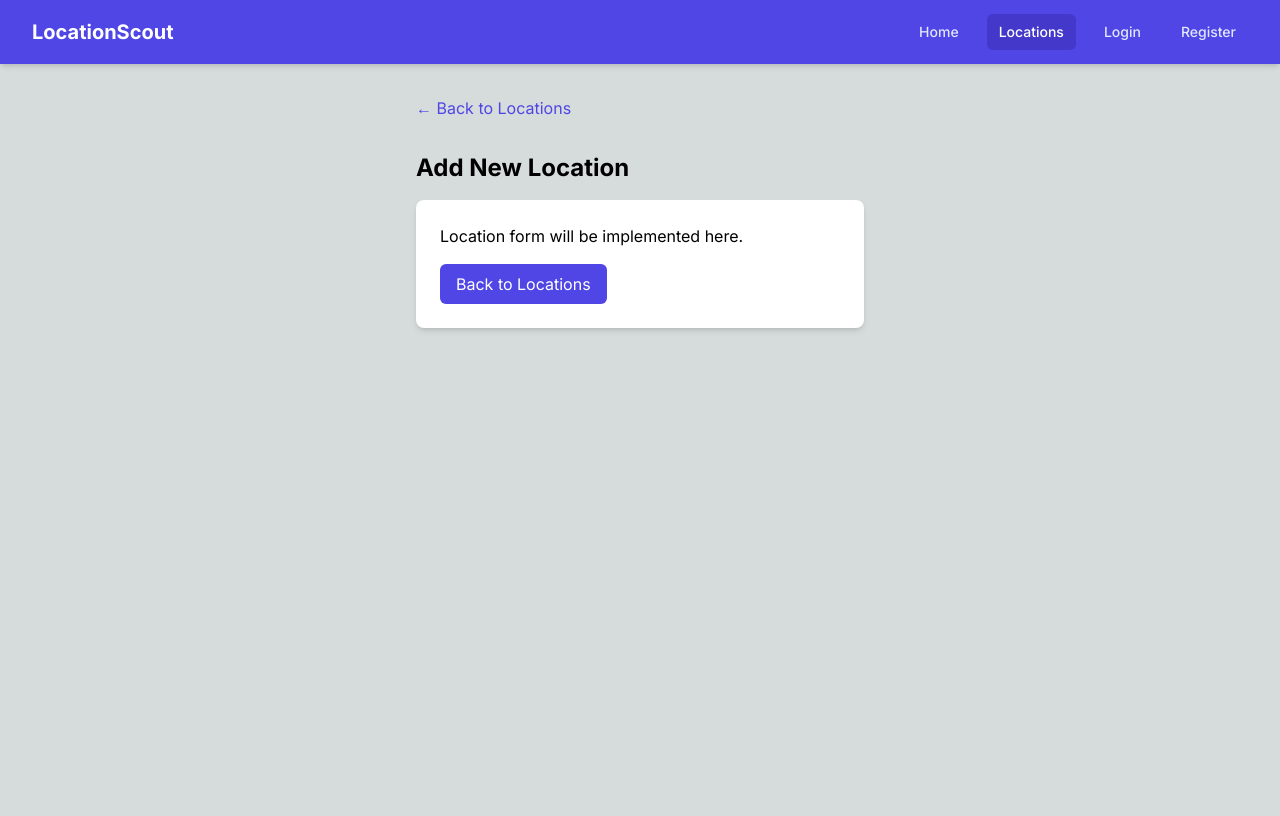
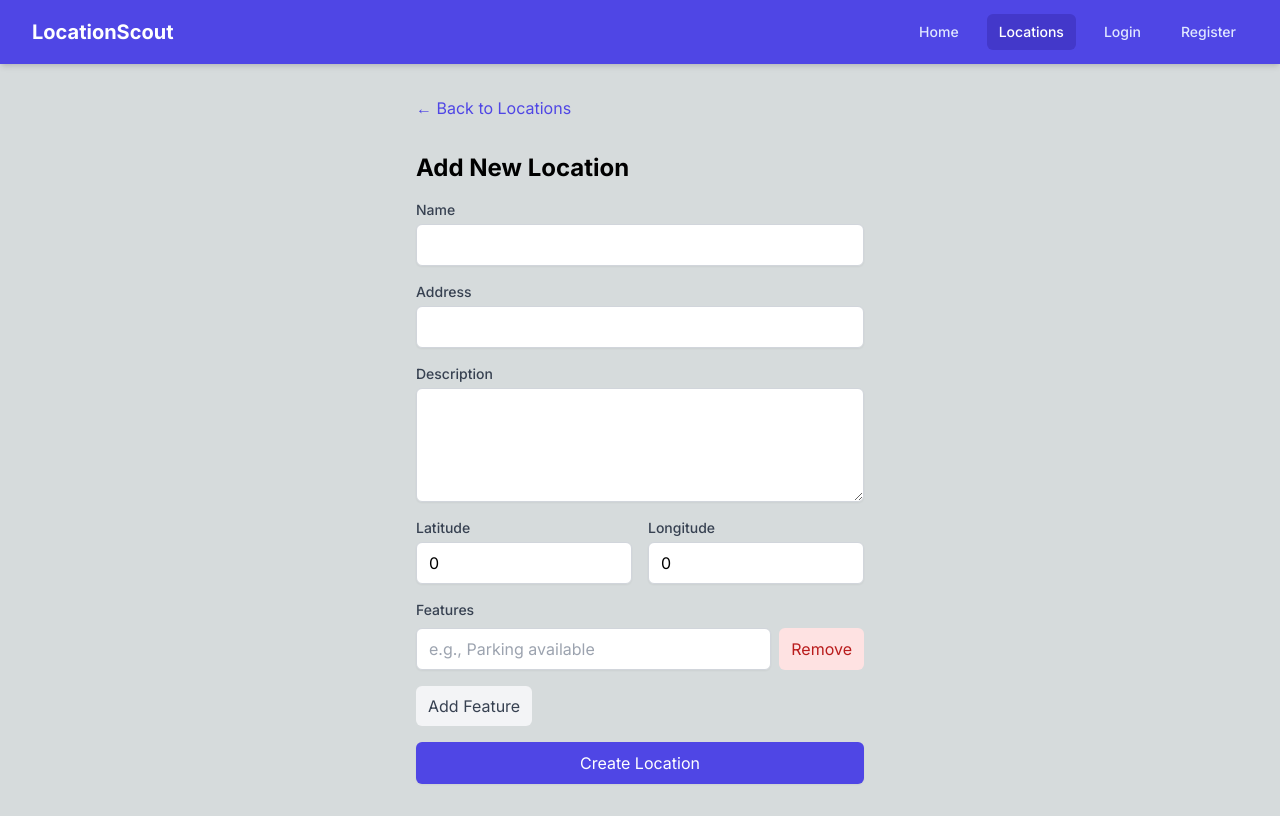
Before and after one commit to GerardShaughnessy/LocationScout, a Next.js app in the folder frontend/: page /location-new in a window 1280 px wide. Built offline with nearby package versions, Linux system fonts and the light colour scheme; no server answers.

Commit message:
feat: implement location form and fix typescript definitions

```diff
--- a/frontend/app/location-new/page.tsx
+++ b/frontend/app/location-new/page.tsx
@@ -1,35 +1,18 @@
 'use client';
 
-import { useState } from 'react';
-import { useRouter } from 'next/navigation';
 import Link from 'next/link';
+import LocationForm from '../components/locations/LocationForm';
 
-export default function LocationNewPage() {
-  const router = useRouter();
-
+export default function NewLocation() {
   return (
     <div className="p-8">
       <div className="max-w-md mx-auto">
         <div className="mb-8">
-          <Link
-            href="/locations"
-            className="text-indigo-600 hover:text-indigo-800"
-          >
+          <Link href="/locations" className="text-indigo-600 hover:text-indigo-800">
             ← Back to Locations
           </Link>
         </div>
-
-        <h2 className="text-2xl font-bold mb-4">Add New Location</h2>
-
-        <div className="bg-white p-6 rounded-lg shadow-md">
-          <p className="mb-4">Location form will be implemented here.</p>
-          <button
-            onClick={() => router.push('/locations')}
-            className="px-4 py-2 bg-indigo-600 text-white rounded-md hover:bg-indigo-700"
-          >
-            Back to Locations
-          </button>
-        </div>
+        <LocationForm />
       </div>
     </div>
   );
--- a/frontend/package.json
+++ b/frontend/package.json
@@ -22,8 +22,8 @@
   "devDependencies": {
     "@eslint/eslintrc": "^3",
     "@types/leaflet": "^1.9.16",
-    "@types/node": "^20",
-    "@types/react": "^19",
+    "@types/node": "^20.17.23",
+    "@types/react": "^19.0.10",
     "@types/react-dom": "^19",
     "eslint": "^9",
     "eslint-config-next": "15.1.7",
```
Also changed, not shown: 1 other file (tests, documents, lock files or other folders).
